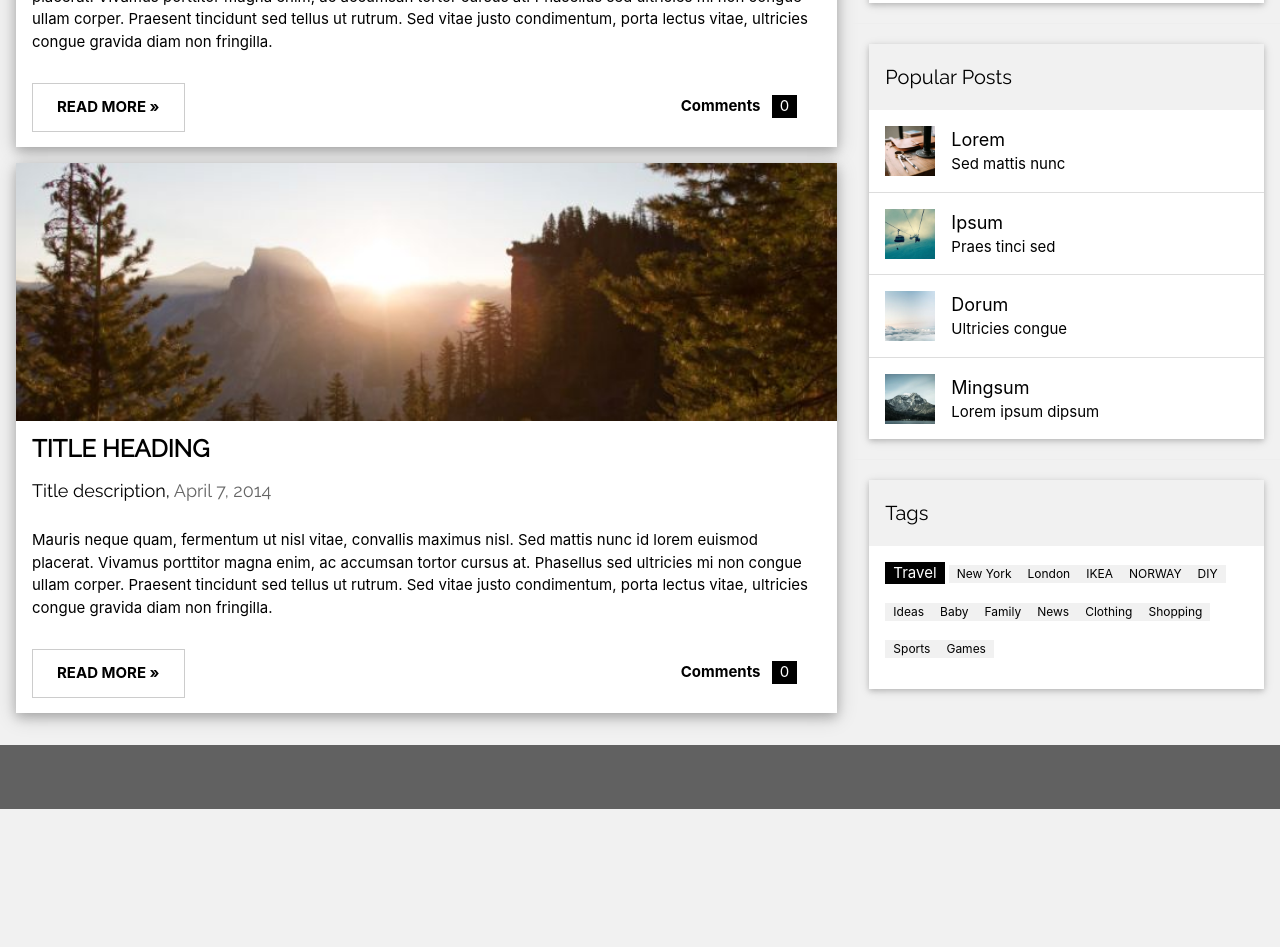
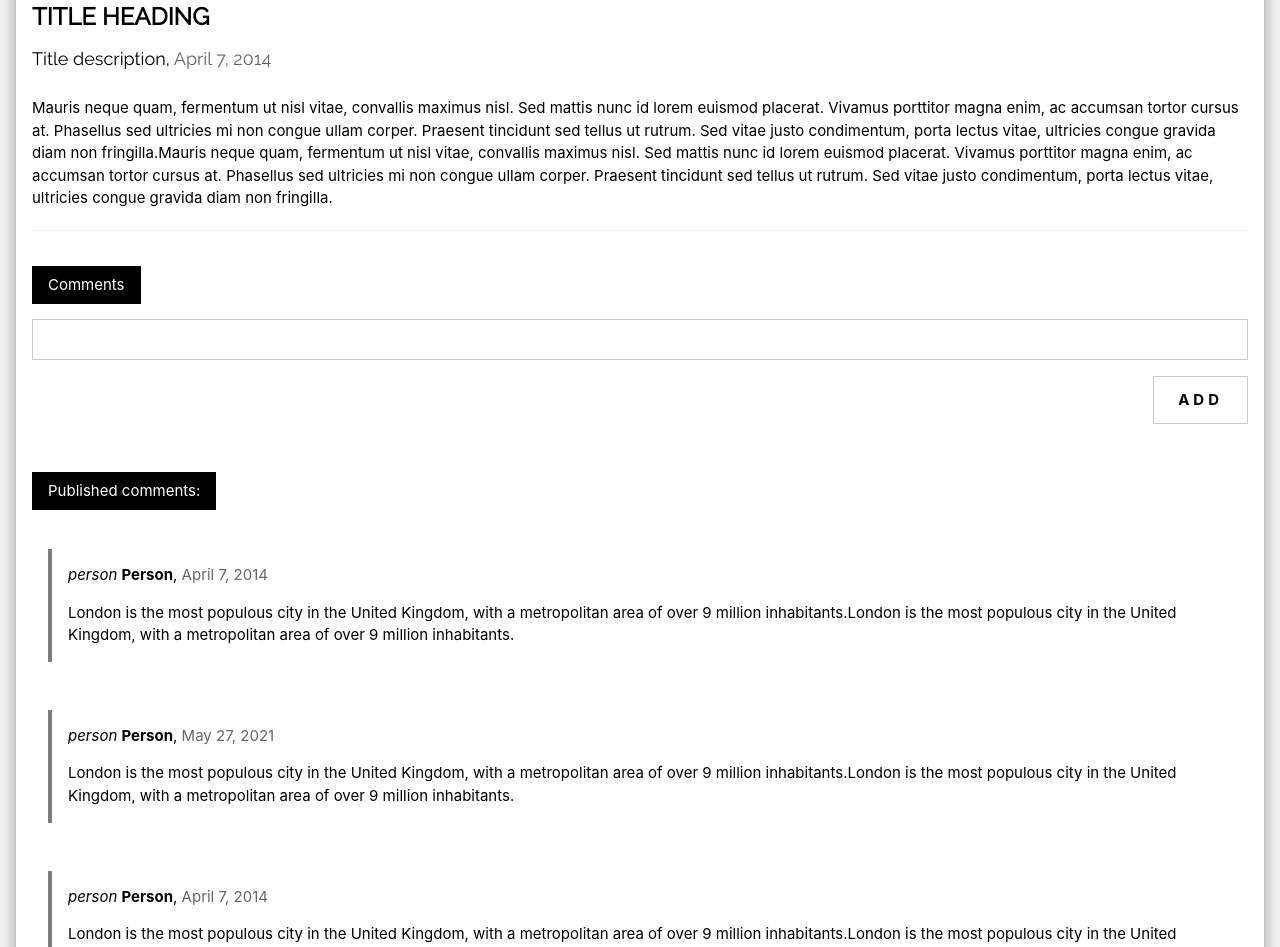
Before and after one commit to tursunbek/my-blogs, a React (Create React App) app: page /PostFull in a window 1280 px wide. Shown: the part 600-1547 px from the top of the page. Before the commit the page ends 1409 px from the top, so only its background shows below. Built offline with nearby package versions, Linux system fonts and the light colour scheme.

Commit message:
Добавили маршрутизацию  и новые странички и компоненты

```diff
--- a/package.json
+++ b/package.json
@@ -8,6 +8,7 @@
     "@testing-library/user-event": "^12.8.3",
     "react": "^17.0.2",
     "react-dom": "^17.0.2",
+    "react-router-dom": "^5.3.0",
     "react-scripts": "4.0.3",
     "web-vitals": "^1.1.2"
   },
--- a/src/App.js
+++ b/src/App.js
@@ -1,11 +1,20 @@
 import React from "react";
 import Main from './pages/Main/Main';
+import PostFull from "./pages/PostFull/PostFull";
+import { BrowserRouter, Route, Link } from "react-router-dom";
 
 class App extends React.Component{
+    constructor(props) {
+        super(props);
+        console.log(window.location.pathname)
+    }
   render(){
     return (
       <>
-        <Main/>
+        <BrowserRouter>
+            <Route path="/" exact component={Main} />
+            <Route path="/PostFull" exact component={PostFull} />
+        </BrowserRouter>
       </>
     )
   }
--- /dev/null
+++ b/src/components/CommentsPub/CommentsPub.js
@@ -0,0 +1,38 @@
+import React from "react";
+
+
+class CommentsPub extends React.Component {
+    render() {
+        return (
+            <>
+                <div className="w3-row w3-padding">
+                    <div className="w3-panel " style={{borderLeft: '4px solid #817c7c'}}>
+                        <p><i className="material-icons">person</i> <b>Person</b>, <span
+                            className="w3-opacity">April 7, 2014</span>
+                        </p>
+                        <p>London is the most populous city in the United Kingdom,
+                            with a metropolitan area of over 9 million inhabitants.London is the most
+                            populous city in the United Kingdom, with a metropolitan area of over
+                            9 million inhabitants.
+                        </p>
+                    </div>
+                </div>
+                <div className="w3-row w3-padding">
+                    <div className="w3-panel " style={{borderLeft: '4px solid #817c7c'}}>
+                        <p><i className="material-icons">person</i> <b>Person</b>, <span
+                            className="w3-opacity">May 27, 2021</span>
+                        </p>
+                        <p>London is the most populous city in the United Kingdom,
+                            with a metropolitan area of over 9 million inhabitants.London is the most
+                            populous city in the United Kingdom, with a metropolitan area of over
+                            9 million inhabitants.
+                        </p>
+                    </div>
+                </div>
+            </>
+
+        )
+    }
+}
+
+export default CommentsPub;
--- a/src/pages/Info/info.js
+++ b/src/components/Info/info.js
@@ -1,7 +1,7 @@
 import React from "react";
-import About from "../../components/About/About";
-import PopularPosts from "../../components/PopularPost/PopularPosts";
-import Tags from "../../components/Tags/Tags";
+import About from "../About/About";
+import PopularPosts from "../PopularPost/PopularPosts";
+import Tags from "../Tags/Tags";
 
 class Info extends React.Component{
     render() {
--- a/src/pages/Post/Post.js
+++ b/src/components/Post/Post.js
@@ -1,5 +1,5 @@
 import React from "react";
-import PostCard from "../../components/PostCard/PostCard";
+import PostCard from "../PostCard/PostCard";
 
 class Post extends React.Component{
     render() {
--- a/src/components/PostCard/PostCard.js
+++ b/src/components/PostCard/PostCard.js
@@ -1,5 +1,7 @@
 import React from "react";
 import woods from './../../media/image/woods.jpg';
+import PostFull from "../../pages/PostFull/PostFull";
+import {Link} from 'react-router-dom'
 
 class PostCard extends React.Component{
     render(){
@@ -21,10 +23,10 @@ class PostCard extends React.Component{
                                 congue gravida diam non fringilla.</p>
                             <div className="w3-row">
                                 <div className="w3-col m8 s12">
-                                    <p>
+                                    <Link to="/PostFull">
                                         <button className="w3-button w3-padding-large w3-white w3-border">
                                             <b>READ MORE »</b></button>
-                                    </p>
+                                    </Link>
                                 </div>
                                 <div className="w3-col m4 w3-hide-small">
                                     <p><span className="w3-padding-large w3-right"><b>Comments  </b> <span
--- a/src/pages/Main/Main.js
+++ b/src/pages/Main/Main.js
@@ -1,8 +1,8 @@
 import React from "react";
 import Header from "../../components/Header/Header";
 import Footer from "../../components/Footer/Footer";
-import Post from "../Post/Post";
-import Info from "../Info/info";
+import Post from "../../components/Post/Post";
+import Info from "../../components/Info/info";
 
 class Main extends React.Component{
     render(){
--- /dev/null
+++ b/src/pages/PostFull/PostFull.js
@@ -0,0 +1,71 @@
+import React from "react";
+
+
+
+import woods from '../../media/image/woods.jpg';
+import Header from "../../components/Header/Header";
+import Footer from "../../components/Footer/Footer";
+import CommentsPub from "../../components/CommentsPub/CommentsPub";
+
+
+
+class FullPost extends React.Component {
+    render() {
+        return (
+            <>
+                <Header/>
+                {/*Full Post*/}
+                <div className="w3-card-4 w3-margin w3-white">
+                    <img src={woods} alt="Nature" style={{width: '100%'}}/>
+                    <div className="w3-container">
+                        <h3><b>TITLE HEADING</b></h3>
+                        <h5>Title description, <span className="w3-opacity">April 7, 2014</span></h5>
+                    </div>
+                    <div className="w3-container">
+                        <p>Mauris neque quam, fermentum ut nisl vitae, convallis maximus nisl. Sed
+                            mattis nunc id lorem euismod placerat. Vivamus porttitor magna enim, ac accumsan
+                            tortor cursus at. Phasellus sed ultricies mi non congue ullam corper.
+                            Praesent tincidunt sed tellus ut rutrum. Sed vitae justo condimentum, porta lectus vitae,
+                            ultricies congue gravida diam non fringilla.Mauris neque quam, fermentum ut nisl vitae,
+                            convallis maximus nisl. Sed mattis nunc id lorem euismod placerat. Vivamus porttitor
+                            magna enim, ac accumsan tortor cursus at. Phasellus sed ultricies mi non congue ullam
+                            corper. Praesent tincidunt sed tellus ut rutrum. Sed vitae justo condimentum, porta
+                            lectus vitae, ultricies congue gravida diam non fringilla.
+                        </p><hr/>
+                    </div>
+                    {/*Comments add*/}
+                    <div className="w3-container">
+                        <div className="w3-row">
+                            <div className="w3-col">
+                                <p><span className="w3-padding w3-tag">Comments</span></p>
+                                <input className="w3-input w3-border" type="text"/>
+                                <button className="w3-button w3-section w3-wide w3-padding-large w3-white w3-border w3-right">
+                                    <b>ADD</b>
+                                </button>
+                            </div>
+                        </div>
+                    </div>
+
+                    {/*Published comments*/}
+                    <div className="w3-row w3-margin">
+                        <div className="w3-col w3-margin-bottom">
+                            <p><span className="w3-padding w3-tag">Published comments:</span></p>
+                            <CommentsPub/>
+                            <CommentsPub/>
+                        </div>
+                    </div>
+                </div>
+                <div className="w3-card-4 w3-margin w3-white">
+                    <div className="w3-container">
+                        <button onClick={() => this.props.history.goBack()} className="w3-button w3-section w3-padding-large w3-white w3-border w3-block">
+                            <b>to main</b>
+                        </button>
+                    </div>
+                </div>
+                <Footer/>
+            </>
+        )
+    }
+}
+
+export default FullPost;
```
Also changed, not shown: 1 other file (tests, documents, lock files or other folders).
